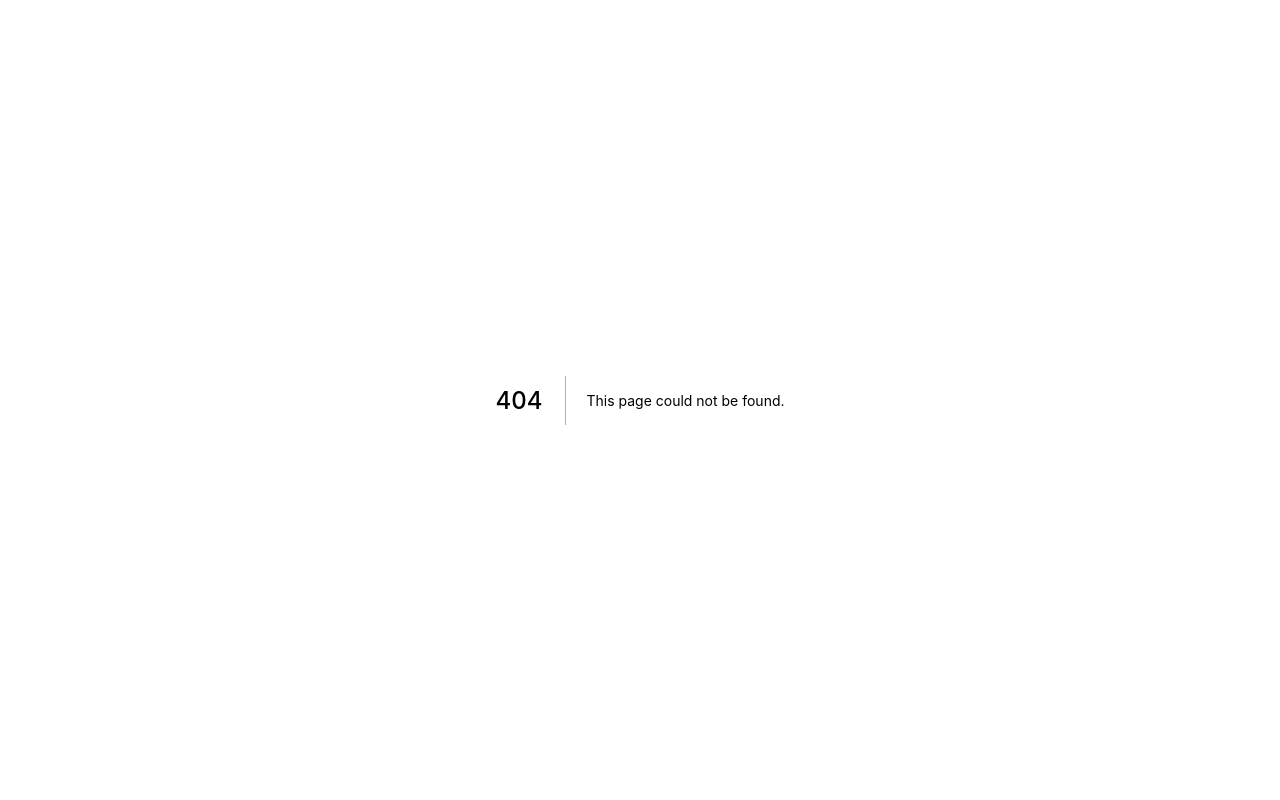
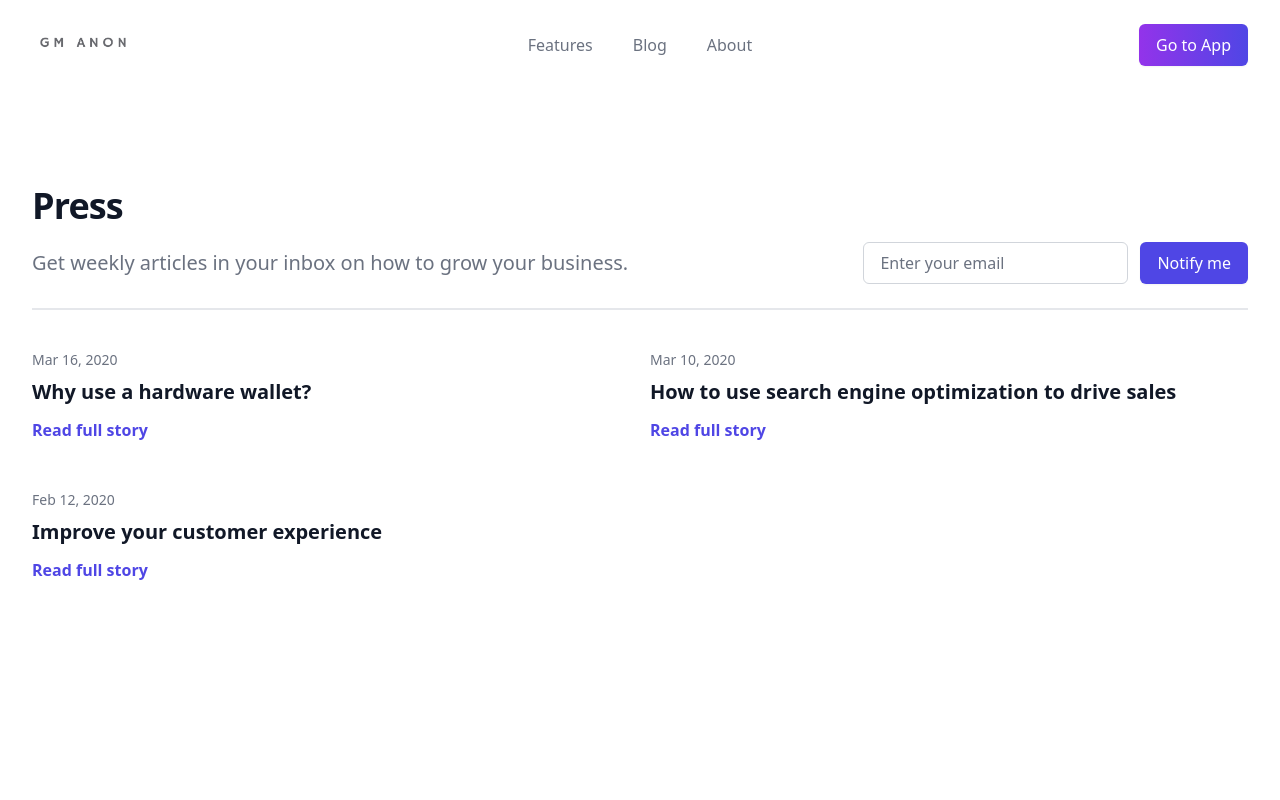
Before and after one commit to bthamachi/braile-word-generator, a Next.js app: page /blog in a window 1280 px wide. Before the commit this address had no page. Shown: the top 800 px of the page. Built offline with nearby package versions, Linux system fonts and the light colour scheme.

Commit message:
Mock blog set-up

```diff
--- a/src/components/Blog.tsx
+++ b/src/components/Blog.tsx
@@ -1,4 +1,4 @@
-const blogPosts = [
+const posts = [
   {
     id: 1,
     title: "Why use a hardware wallet?",
@@ -60,71 +60,63 @@ const blogPosts = [
 
 const Blog = () => {
   return (
-    <div className="relative bg-gray-50 py-16 sm:py-24 lg:py-32">
-      <div className="relative">
-        <div className="mx-auto max-w-md px-4 text-center sm:max-w-3xl sm:px-6 lg:max-w-7xl lg:px-8">
-          <h2 className="text-lg font-semibold text-cyan-600">Learn</h2>
-          <p className="mt-2 text-3xl font-bold tracking-tight text-gray-900 sm:text-4xl">
-            Helpful Resources
+    <div className="bg-white px-4 pt-16 pb-20 sm:px-6 lg:px-8 lg:pt-24 lg:pb-28">
+      <div className="relative mx-auto max-w-lg divide-y-2 divide-gray-200 lg:max-w-7xl">
+        <div>
+          <h2 className="text-3xl font-bold tracking-tight text-gray-900 sm:text-4xl">
+            Press
+          </h2>
+          <div className="mt-3 sm:mt-4 lg:grid lg:grid-cols-2 lg:items-center lg:gap-5">
+            <p className="text-xl text-gray-500">
+              Get weekly articles in your inbox on how to grow your business.
             </p>
-          <p className="mx-auto mt-5 max-w-prose text-xl text-gray-500">
-            Phasellus lorem quam molestie id quisque diam aenean nulla in.
-            Accumsan in quis quis nunc, ullamcorper malesuada. Eleifend
-            condimentum id viverra nulla.
-          </p>
-        </div>
-        <div className="mx-auto mt-12 grid max-w-md gap-8 px-4 sm:max-w-lg sm:px-6 lg:max-w-7xl lg:grid-cols-3 lg:px-8">
-          {blogPosts.map((post) => (
-            <div
-              key={post.id}
-              className="flex flex-col overflow-hidden rounded-lg shadow-lg"
-            >
-              <div className="flex-shrink-0">
-                <img
-                  className="h-48 w-full object-cover"
-                  src={post.imageUrl}
-                  alt=""
+            <form className="mt-6 flex flex-col sm:flex-row lg:mt-0 lg:justify-end">
+              <div>
+                <label htmlFor="email-address" className="sr-only">
+                  Email address
+                </label>
+                <input
+                  id="email-address"
+                  name="email-address"
+                  type="email"
+                  autoComplete="email"
+                  required
+                  className="w-full appearance-none rounded-md border border-gray-300 bg-white px-4 py-2 text-base text-gray-900 placeholder-gray-500 focus:border-indigo-500 focus:outline-none focus:ring-indigo-500 lg:max-w-xs"
+                  placeholder="Enter your email"
                 />
               </div>
-              <div className="flex flex-1 flex-col justify-between bg-white p-6">
-                <div className="flex-1">
-                  <p className="text-sm font-medium text-cyan-600">
-                    <a href={post.category.href} className="hover:underline">
-                      {post.category.name}
-                    </a>
+              <div className="mt-2 flex w-full flex-shrink-0 rounded-md shadow-sm sm:mt-0 sm:ml-3 sm:inline-flex sm:w-auto">
+                <button
+                  type="button"
+                  className="flex w-full items-center justify-center rounded-md border border-transparent bg-indigo-600 px-4 py-2 text-base font-medium text-white hover:bg-indigo-700 focus:outline-none focus:ring-2 focus:ring-indigo-500 focus:ring-offset-2 sm:inline-flex sm:w-auto"
+                >
+                  Notify me
+                </button>
+              </div>
+            </form>
+          </div>
+        </div>
+        <div className="mt-6 grid gap-16 pt-10 lg:grid-cols-2 lg:gap-x-5 lg:gap-y-12">
+          {posts.map((post) => (
+            <div key={post.title}>
+              <p className="text-sm text-gray-500">
+                <time dateTime={post.datetime}>{post.date}</time>
               </p>
-                  <a href={post.href} className="mt-2 block">
+              <a href="#" className="mt-2 block">
                 <p className="text-xl font-semibold text-gray-900">
                   {post.title}
                 </p>
                 <p className="mt-3 text-base text-gray-500">
-                      {post.preview}
+                  {post.description}
                 </p>
               </a>
-                </div>
-                <div className="mt-6 flex items-center">
-                  <div className="flex-shrink-0">
-                    <a href={post.author.href}>
-                      <img
-                        className="h-10 w-10 rounded-full"
-                        src={post.author.imageUrl}
-                        alt={post.author.name}
-                      />
+              <div className="mt-3">
+                <a
+                  href={post.href}
+                  className="text-base font-semibold text-indigo-600 hover:text-indigo-500"
+                >
+                  Read full story
                 </a>
-                  </div>
-                  <div className="ml-3">
-                    <p className="text-sm font-medium text-gray-900">
-                      <a href={post.author.href} className="hover:underline">
-                        {post.author.name}
-                      </a>
-                    </p>
-                    <div className="flex space-x-1 text-sm text-gray-500">
-                      <time dateTime={post.datetime}>{post.date}</time>
-                      <span aria-hidden="true">&middot;</span>
-                      <span>{post.readingLength} read</span>
-                    </div>
-                  </div>
-                </div>
               </div>
             </div>
           ))}
--- a/src/components/Header.tsx
+++ b/src/components/Header.tsx
@@ -53,7 +53,7 @@ const Header = () => {
             })}
           </Popover.Group>
           <div className="hidden items-center justify-end md:flex md:flex-1 lg:w-0">
-            {router.pathname == "/" ? (
+            {router.pathname != "/app" ? (
               <Link href="/app">
                 <span className="ml-8 inline-flex cursor-pointer items-center justify-center whitespace-nowrap rounded-md border border-transparent bg-gradient-to-r from-purple-600 to-indigo-600 bg-origin-border px-4 py-2 text-base font-medium text-white shadow-sm hover:from-purple-700 hover:to-indigo-700">
                   Go to App
--- /dev/null
+++ b/src/pages/blog/index.tsx
@@ -0,0 +1,50 @@
+import Blog from "../../components/Blog";
+import Footer from "../../components/Footer";
+import Header from "../../components/Header";
+
+const posts = [
+  {
+    title: "Boost your conversion rate",
+    href: "#",
+    description:
+      "Illo sint voluptas. Error voluptates culpa eligendi. Hic vel totam vitae illo. Non aliquid explicabo necessitatibus unde. Sed exercitationem placeat consectetur nulla deserunt vel. Iusto corrupti dicta.",
+    date: "Mar 16, 2020",
+    datetime: "2020-03-16",
+  },
+  {
+    title: "How to use search engine optimization to drive sales",
+    href: "#",
+    description:
+      "Optio cum necessitatibus dolor voluptatum provident commodi et. Qui aperiam fugiat nemo cumque.",
+    date: "Mar 10, 2020",
+    datetime: "2020-03-10",
+  },
+  {
+    title: "Improve your customer experience",
+    href: "#",
+    description:
+      "Cupiditate maiores ullam eveniet adipisci in doloribus nulla minus. Voluptas iusto libero adipisci rem et corporis.",
+    date: "Feb 12, 2020",
+    datetime: "2020-02-12",
+  },
+  {
+    title: "Writing effective landing page copy",
+    href: "#",
+    description:
+      "Ipsum voluptates quia doloremque culpa qui eius. Id qui id officia molestias quaerat deleniti. Qui facere numquam autem libero quae cupiditate asperiores vitae cupiditate. Cumque id deleniti explicabo.",
+    date: "Jan 29, 2020",
+    datetime: "2020-01-29",
+  },
+];
+
+const Index = () => {
+  return (
+    <div className="relative overflow-hidden">
+      <Header />
+      <Blog />
+      <Footer />
+    </div>
+  );
+};
+
+export default Index;
```
Lines whose indentation alone changed are shown as unchanged.
